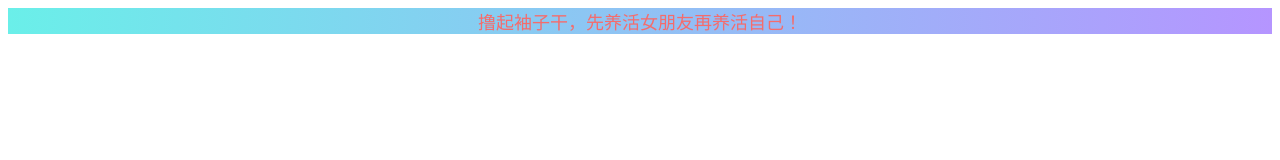
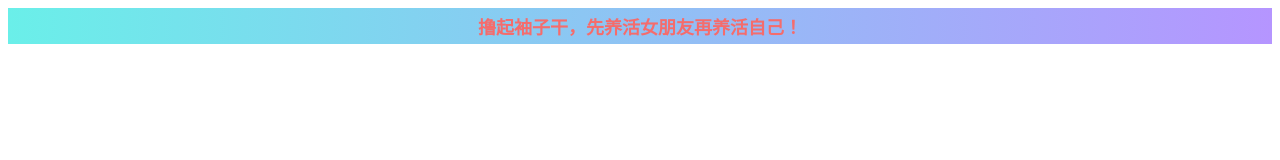
Before and after one commit to StealthyDog/blog, a plain HTML site: page index.html in a window 1280 px wide. Drawn offline with Linux system fonts and the light colour scheme.

Commit message:
Update index.html

```diff
--- a/index.html
+++ b/index.html
@@ -5,7 +5,7 @@
     <meta name="viewport" content="width=device-width, initial-scale=1.0">
     <meta http-equiv="X-UA-Compatible" content="ie=edge">
     <style>
-    .slogan {text-align:center; color:#f56c6c; font-size:18px; background:linear-gradient(90deg,#6aefe9 0,#b595ff);}
+    .slogan {padding:5px 0;text-align:center; color:#f56c6c; font-size:18px; font-weight:bold; background:linear-gradient(90deg,#6aefe9 0,#b595ff);}
     </style>
     <title>学习口号</title>
 </head>
```
